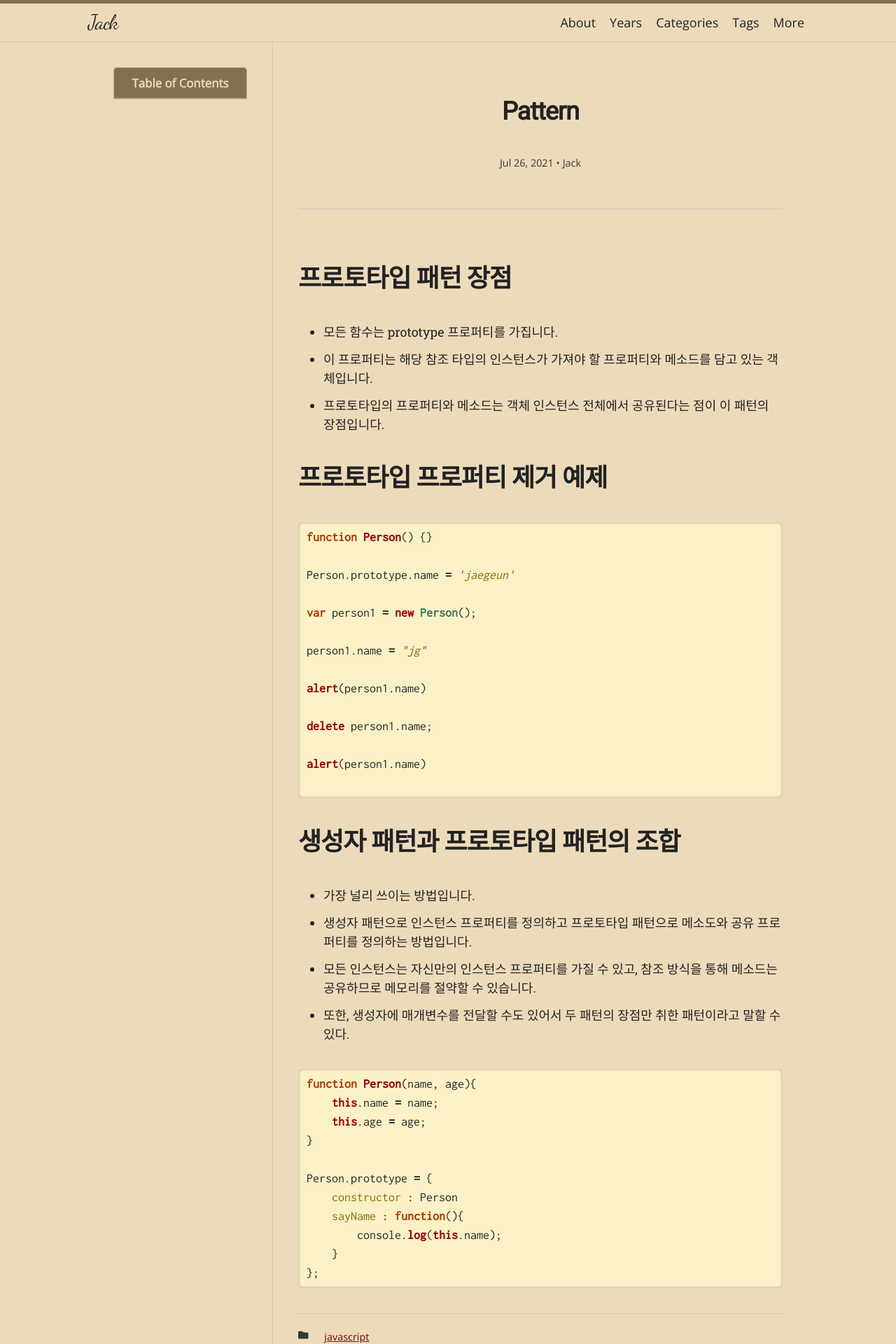
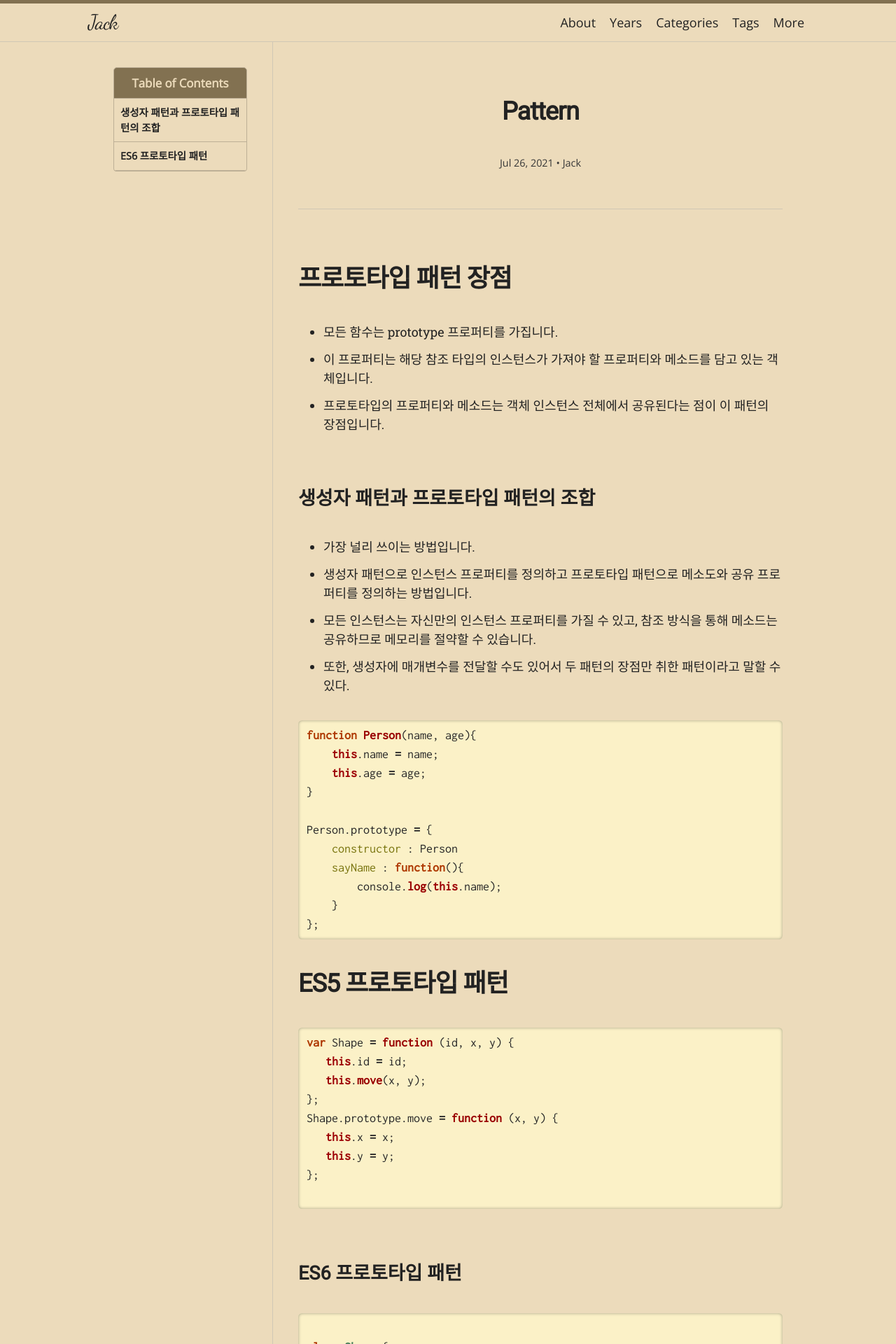
Before and after one commit to ha-jae-geun/jaegeunha94.github.io, a Jekyll site: the page built from _posts/2021-07-26-Pattern.md, in a window 1280 px wide. Shown: the top 1920 px of the page at 70% size. Built offline with Jekyll 4.4.1, drawn with Linux system fonts in a browser that asks for light colours; nearby versions of some CDN libraries; some web fonts are replaced; some of the changed text lies outside the part shown.

Commit message:
Update 2021-07-26-Pattern.md

````diff
--- a/_posts/2021-07-26-Pattern.md
+++ b/_posts/2021-07-26-Pattern.md
@@ -12,6 +12,58 @@ author:
 * 모든 함수는 prototype 프로퍼티를 가집니다.
 * 이 프로퍼티는 해당 참조 타입의 인스턴스가 가져야 할 프로퍼티와 메소드를 담고 있는 객체입니다.
 * 프로토타입의 프로퍼티와 메소드는 객체 인스턴스 전체에서 공유된다는 점이 이 패턴의 장점입니다.
+
+
+
+## 생성자 패턴과 프로토타입 패턴의 조합
+* 가장 널리 쓰이는 방법입니다.
+* 생성자 패턴으로 인스턴스 프로퍼티를 정의하고 프로토타입 패턴으로 메소도와 공유 프로퍼티를 정의하는 방법입니다.
+* 모든 인스턴스는 자신만의 인스턴스 프로퍼티를 가질 수 있고, 참조 방식을 통해 메소드는 공유하므로 메모리를 절약할 수 있습니다.
+* 또한, 생성자에 매개변수를 전달할 수도 있어서 두 패턴의 장점만 취한 패턴이라고 말할 수 있다.
+
+```javascript
+function Person(name, age){
+    this.name = name;
+    this.age = age;
+}
+
+Person.prototype = {
+    constructor : Person
+    sayName : function(){
+        console.log(this.name);
+    }
+};
+```
+
+
+# ES5 프로토타입 패턴
+```javascript
+var Shape = function (id, x, y) {
+   this.id = id;
+   this.move(x, y);
+};
+Shape.prototype.move = function (x, y) {
+   this.x = x;
+   this.y = y;
+};
+
+```
+
+## ES6 프로토타입 패턴
+```javascript
+
+class Shape {
+  constructor (id, x, y) {
+    this.id = id
+    this.move(x, y)
+  }
+  move (x, y) {
+    this.x = x
+    this.y = y
+  }
+}
+```
+
 
 
 # 프로토타입 프로퍼티 제거 예제
@@ -31,24 +83,3 @@ delete person1.name;
 alert(person1.name)
 
 ```
-
-
-# 생성자 패턴과 프로토타입 패턴의 조합
-* 가장 널리 쓰이는 방법입니다.
-* 생성자 패턴으로 인스턴스 프로퍼티를 정의하고 프로토타입 패턴으로 메소도와 공유 프로퍼티를 정의하는 방법입니다.
-* 모든 인스턴스는 자신만의 인스턴스 프로퍼티를 가질 수 있고, 참조 방식을 통해 메소드는 공유하므로 메모리를 절약할 수 있습니다.
-* 또한, 생성자에 매개변수를 전달할 수도 있어서 두 패턴의 장점만 취한 패턴이라고 말할 수 있다.
-
-```javascript
-function Person(name, age){
-    this.name = name;
-    this.age = age;
-}
-
-Person.prototype = {
-    constructor : Person
-    sayName : function(){
-        console.log(this.name);
-    }
-};
-```
````
